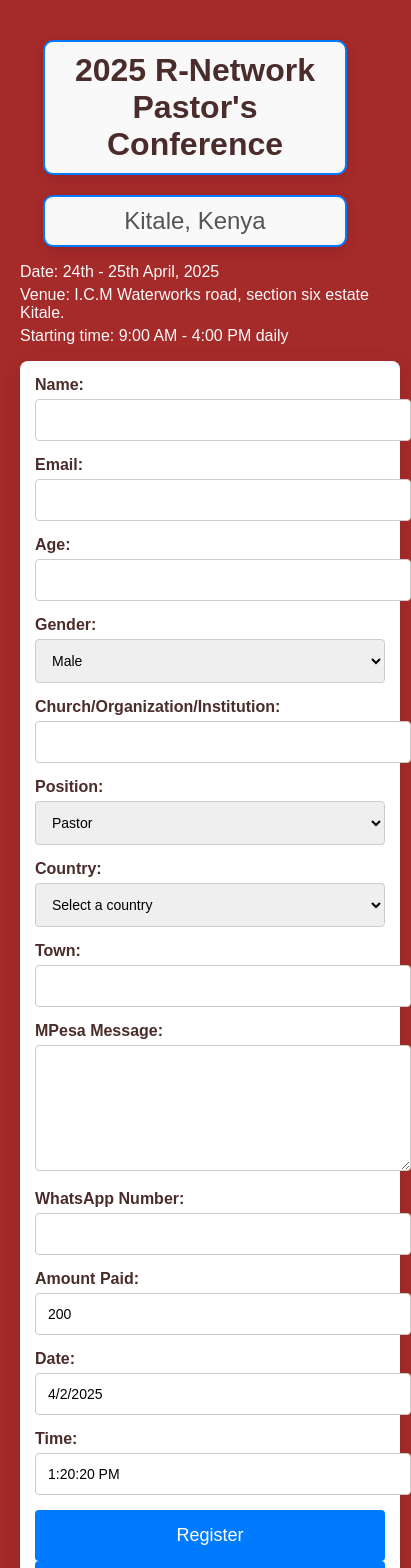
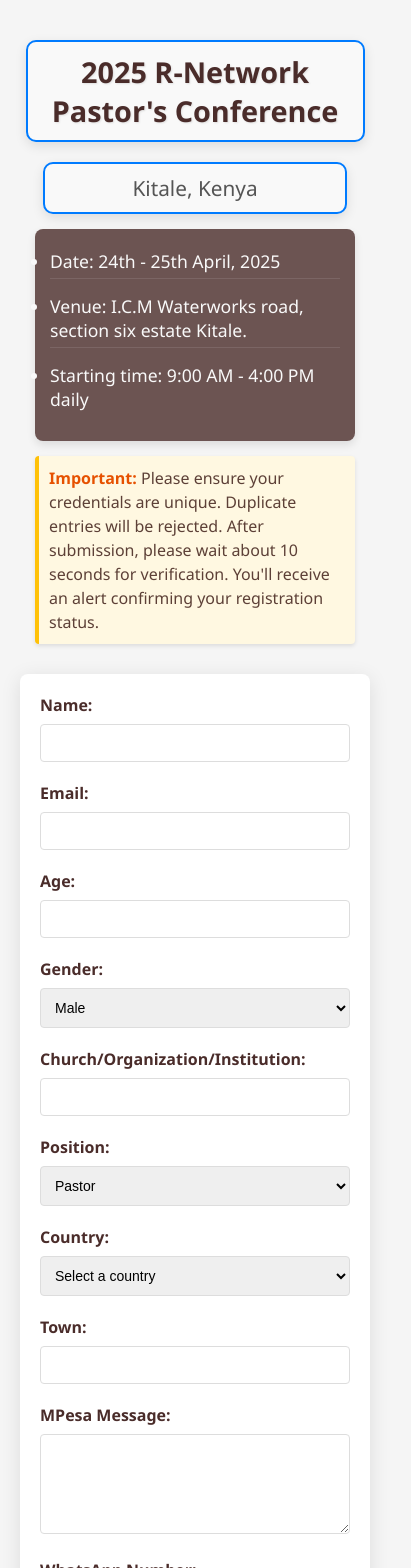
Before and after one commit to PeaseErnest12287/regform, a React (Create React App) app: page / in a window 390 px wide. Shown: the top 1568 px of the page, 411 px wide, since content can reach past the window. Built offline with nearby package versions, Linux system fonts and the light colour scheme.

Commit message:
hope this is the first and last one i must style it right

```diff
--- a/src/components/SignInForm.css
+++ b/src/components/SignInForm.css
@@ -2,25 +2,59 @@
 
 /* Body and general styles */
 body {
-  font-family: Arial, sans-serif;
-  background-color: brown; /* Light background */
+  font-family: 'Segoe UI', Tahoma, Geneva, Verdana, sans-serif;
+  background-color: #f5f5f5;
   margin: 0;
+  padding: 0;
+  color: #333;
+}
+
+.signin-container {
+  max-width: 1200px;
+  margin: 0 auto;
   padding: 20px;
 }
-.download-btn {
-  background-color: #00aaff; /* Sky blue */
-  color: white;
-  padding: 10px 15px;
-  border: none;
-  border-radius: 5px;
-  font-size: 16px;
-  cursor: pointer;
-  display: inline-block;
-  margin-top: 10px;
+
+/* Warning and Notification Styles */
+.warning-note {
+  background-color: #fff8e1;
+  border-left: 4px solid #ffc107;
+  padding: 15px;
+  margin: 20px auto;
+  max-width: 600px;
+  border-radius: 4px;
+  box-shadow: 0 2px 4px rgba(0,0,0,0.1);
 }
 
-.download-btn:hover {
-  background-color: #0088cc; /* Slightly darker sky blue */
+.warning-note p {
+  margin: 0;
+  color: #5d4037;
+  line-height: 1.5;
+}
+
+.warning-note strong {
+  color: #e65100;
+}
+
+.duplicate-warning {
+  background-color: #ffebee;
+  border-left: 4px solid #f44336;
+  padding: 15px;
+  margin: 20px auto;
+  max-width: 600px;
+  border-radius: 4px;
+  animation: fadeIn 0.5s ease-in-out;
+}
+
+.duplicate-warning p {
+  margin: 0;
+  color: #c62828;
+  font-weight: 500;
+}
+
+@keyframes fadeIn {
+  from { opacity: 0; transform: translateY(-10px); }
+  to { opacity: 1; transform: translateY(0); }
 }
 
 /* Centered Conference Titles */
@@ -36,6 +70,7 @@
   background-color: #f9f9f9;
   width: 80%;
   box-shadow: 0 4px 12px rgba(0, 0, 0, 0.1);
+  text-shadow: 1px 1px 2px rgba(0,0,0,0.1);
 }
 
 .conference-location {
@@ -52,36 +87,46 @@
   box-shadow: 0 4px 12px rgba(0, 0, 0, 0.1);
 }
 
-ul {
-  list-style-type: none;
-  padding: 0;
+ul.text {
+  background-color: rgba(74, 44, 42, 0.8);
+  padding: 20px;
+  border-radius: 8px;
+  max-width: 600px;
+  margin: 20px auto;
+  box-shadow: 0 4px 8px rgba(0,0,0,0.1);
 }
 
-ul li {
-  font-size: 1em;
-  margin-bottom: 5px;
+ul.text li {
+  font-size: 1.1em;
+  margin-bottom: 10px;
   color: #f9f9f9;
+  padding: 5px 0;
+  border-bottom: 1px solid rgba(255,255,255,0.1);
+}
+
+ul.text li:last-child {
+  border-bottom: none;
 }
 
 /* Form Styling */
-form {
+.registration-form {
   background-color: #ffffff;
   border-radius: 8px;
   box-shadow: 0 4px 20px rgba(0, 0, 0, 0.1);
   padding: 30px;
   max-width: 600px;
-  margin: auto;
+  margin: 30px auto;
 }
 
-div {
-  margin-bottom: 15px;
+.form-group {
+  margin-bottom: 20px;
 }
 
-label {
+.form-group label {
   display: block;
-  margin-bottom: 5px;
-  font-weight: bold;
-  color: #4a2c2a; /* Dark brown for labels */
+  margin-bottom: 8px;
+  font-weight: 600;
+  color: #4a2c2a;
 }
 
 /* Input Fields and Select Dropdown */
@@ -91,9 +136,10 @@
   width: 100%;
   padding: 12px;
   font-size: 16px;
-  border: 1px solid #ccc;
+  border: 1px solid #ddd;
   border-radius: 4px;
-  transition: border-color 0.3s;
+  transition: all 0.3s ease;
+  box-sizing: border-box;
 }
 
 input:focus,
@@ -101,63 +147,97 @@
 textarea:focus {
   border-color: #007bff;
   outline: none;
+  box-shadow: 0 0 0 2px rgba(0,123,255,0.2);
+}
+
+textarea {
+  height: 100px;
+  resize: vertical;
+  min-height: 100px;
 }
 
 /* Error Message Styling */
 .error {
-  color: red;
-  font-size: 0.9em;
+  color: #d32f2f;
+  font-size: 0.85em;
+  margin-top: 5px;
+  display: block;
 }
 
-/* Submit Button Styling */
-button {
+/* Button Styling */
+.submit-btn, .download-btn {
   width: 100%;
   padding: 15px;
-  background-color: #007bff;
   font-size: 16px;
-  color: white;
+  font-weight: 600;
   border: none;
   border-radius: 4px;
   cursor: pointer;
-  transition: background-color 0.3s;
+  transition: all 0.3s ease;
+  margin-top: 10px;
+  text-transform: uppercase;
+  letter-spacing: 0.5px;
 }
 
-button:hover {
-  background-color: #0056b3;
+.submit-btn {
+  background-color: #4a2c2a;
+  color: white;
 }
 
-/* MPesa Message Textarea Styling */
-textarea {
-  height: 100px;
-  resize: vertical;
+.submit-btn:hover {
+  background-color: #3a201e;
+}
+
+.submit-btn:disabled {
+  background-color: #9e9e9e;
+  cursor: not-allowed;
+}
+
+.download-btn {
+  background-color: #00aaff;
+  color: white;
+}
+
+.download-btn:hover {
+  background-color: #0088cc;
 }
 
 /* Responsive Styles for Mobile */
 @media (max-width: 768px) {
   .conference-title {
-    font-size: 2em;
+    font-size: 1.8em;
+    width: 90%;
     padding: 10px;
   }
 
   .conference-location {
-    font-size: 1.5em;
+    font-size: 1.3em;
     width: 80%;
   }
 
-  form {
-    width: 100%;
+  .registration-form {
+    padding: 20px;
+  }
+
+  .warning-note, .duplicate-warning {
+    margin: 15px;
+    padding: 10px;
+  }
+
+  ul.text {
+    margin: 15px;
     padding: 15px;
   }
 
-  button {
-    font-size: 18px;
+  input,
+  select,
+  textarea {
+    padding: 10px;
+    font-size: 14px;
   }
 
-  input[type="text"],
-  input[type="email"],
-  input[type="number"],
-  select,
-  textarea {
+  .submit-btn, .download-btn {
+    padding: 12px;
     font-size: 14px;
   }
 }
--- a/src/components/SignInForm.js
+++ b/src/components/SignInForm.js
@@ -15,17 +15,18 @@
     town: "",
     mpesaMessage: "",
     whatsappNo: "",
-    churchInstitution: "", // User will input this
-    systemDate: "", // System date will be set here
-    systemTime: "", // System time will be set here
+    churchInstitution: "",
+    systemDate: "",
+    systemTime: "",
   });
 
   const [errors, setErrors] = useState({});
+  const [isSubmitting, setIsSubmitting] = useState(false);
+  const [duplicateWarning, setDuplicateWarning] = useState(false);
 
-  // Set the system date and time when the component is mounted
   useEffect(() => {
-    const currentDate = new Date().toLocaleDateString(); // Format date as MM/DD/YYYY
-    const currentTime = new Date().toLocaleTimeString(); // Format time as HH:MM:SS
+    const currentDate = new Date().toLocaleDateString();
+    const currentTime = new Date().toLocaleTimeString();
     setFormData((prevData) => ({
       ...prevData,
       systemDate: currentDate,
@@ -34,12 +35,13 @@
   }, []);
 
   const handleDownloadClick = () => {
-    setShowDownload(true); // Trigger the download page to be shown
+    setShowDownload(true);
   };
 
   const handleChange = (e) => {
     const { name, value } = e.target;
     setFormData({ ...formData, [name]: value });
+    if (duplicateWarning) setDuplicateWarning(false);
   };
 
   const validateForm = () => {
@@ -53,12 +55,16 @@
   const handleSubmit = async (e) => {
     e.preventDefault();
     const validationErrors = validateForm();
+
     if (Object.keys(validationErrors).length > 0) {
       setErrors(validationErrors);
       return;
     } else {
       setErrors({});
     }
+
+    setIsSubmitting(true);
+    setDuplicateWarning(false);
 
     try {
       // Send email
@@ -74,8 +80,12 @@
       });
 
       if (!response.ok) {
+        if (response.status === 409) {
+          throw new Error("DUPLICATE");
+        }
         throw new Error("Failed to register. Please try again.");
       }
+
       alert("Registration successful! Email sent & data stored.");
 
       setFormData({
@@ -89,18 +99,24 @@
         town: "",
         mpesaMessage: "",
         whatsappNo: "",
-        churchInstitution: "", // Reset church/institution field
-        systemDate: "", // Reset system date
-        systemTime: "", // Reset system time
+        churchInstitution: "",
+        systemDate: "",
+        systemTime: "",
       });
     } catch (error) {
-      console.error("Error:", error);
-      alert("Error occurred. Please try again.");
+      if (error.message === "DUPLICATE") {
+        setDuplicateWarning(true);
+      } else {
+        console.error("Error:", error);
+        alert("Error occurred. Please try again.");
+      }
+    } finally {
+      setIsSubmitting(false);
     }
   };
 
   return (
-    <div>
+    <div className="signin-container">
       <h2 className="conference-title">2025 R-Network Pastor's Conference</h2>
       <h3 className="conference-location">Kitale, Kenya</h3>
       <ul className="text">
@@ -109,30 +125,43 @@
         <li>Starting time: 9:00 AM - 4:00 PM daily</li>
       </ul>
 
-      <form onSubmit={handleSubmit}>
-        <div>
+      <div className="warning-note">
+        <p>
+          <strong>Important:</strong> Please ensure your credentials are unique. Duplicate entries will be rejected.
+          After submission, please wait about 10 seconds for verification. You'll receive an alert confirming
+          your registration status.
+        </p>
+      </div>
+
+      {duplicateWarning && (
+        <div className="duplicate-warning">
+          <p>⚠️ Your information is already registered. Please check your email for confirmation or contact support if you believe this is an error.</p>
+        </div>
+      )}
+
+      <form onSubmit={handleSubmit} className="registration-form">
+        <div className="form-group">
           <label htmlFor="name">Name:</label>
           <input type="text" name="name" id="name" required onChange={handleChange} value={formData.name} />
         </div>
-        <div>
+        <div className="form-group">
           <label htmlFor="email">Email:</label>
           <input type="email" name="email" id="email" required onChange={handleChange} value={formData.email} />
           {errors.email && <span className="error">{errors.email}</span>}
         </div>
-        <div>
+        <div className="form-group">
           <label htmlFor="age">Age:</label>
           <input type="number" name="age" id="age" required onChange={handleChange} value={formData.age} />
           {errors.age && <span className="error">{errors.age}</span>}
         </div>
-        <div>
+        <div className="form-group">
           <label htmlFor="gender">Gender:</label>
           <select name="gender" id="gender" required onChange={handleChange} value={formData.gender}>
             <option value="Male">Male</option>
             <option value="Female">Female</option>
           </select>
         </div>
-        {/* Church/Organization/Institution field for user input */}
-        <div>
+        <div className="form-group">
           <label htmlFor="churchInstitution">Church/Organization/Institution:</label>
           <input
             type="text"
@@ -143,7 +172,7 @@
             value={formData.churchInstitution}
           />
         </div>
-        <div>
+        <div className="form-group">
           <label htmlFor="position">Position:</label>
           <select name="position" id="position" required onChange={handleChange} value={formData.position}>
             <option value="Bishop">Bishop</option>
@@ -153,7 +182,7 @@
             <option value="Others">Others</option>
           </select>
         </div>
-        <div>
+        <div className="form-group">
           <label htmlFor="country">Country:</label>
           <select name="country" id="country" required onChange={handleChange} value={formData.country}>
             <option value="">Select a country</option>
@@ -164,35 +193,35 @@
             ))}
           </select>
         </div>
-        <div>
+        <div className="form-group">
           <label htmlFor="town">Town:</label>
           <input type="text" name="town" id="town" required onChange={handleChange} value={formData.town} />
         </div>
-        <div>
+        <div className="form-group">
           <label htmlFor="mpesaMessage">MPesa Message:</label>
           <textarea name="mpesaMessage" id="mpesaMessage" required onChange={handleChange} value={formData.mpesaMessage} />
         </div>
-        <div>
+        <div className="form-group">
           <label htmlFor="whatsappNo">WhatsApp Number:</label>
           <input type="text" name="whatsappNo" id="whatsappNo" required onChange={handleChange} value={formData.whatsappNo} />
         </div>
-        <div>
+        <div className="form-group">
           <label htmlFor="amountPaid">Amount Paid:</label>
           <input type="number" name="amountPaid" id="amountPaid" value={formData.amountPaid} readOnly />
         </div>
-        {/* System Date field */}
-        <div>
+        <div className="form-group">
           <label htmlFor="systemDate"> Date:</label>
           <input type="text" name="systemDate" id="systemDate" value={formData.systemDate} readOnly />
         </div>
-        {/* System Time field */}
-        <div>
+        <div className="form-group">
           <label htmlFor="systemTime"> Time:</label>
           <input type="text" name="systemTime" id="systemTime" value={formData.systemTime} readOnly />
         </div>
-        <button type="submit">Register</button>
-        <button type="button" onClick={handleDownloadClick}>
-          Download
+        <button type="submit" disabled={isSubmitting} className="submit-btn">
+          {isSubmitting ? 'Processing...' : 'Register'}
+        </button>
+        <button type="button" onClick={handleDownloadClick} className="download-btn">
+          Download Conference Materials
         </button>
       </form>
     </div>
```
